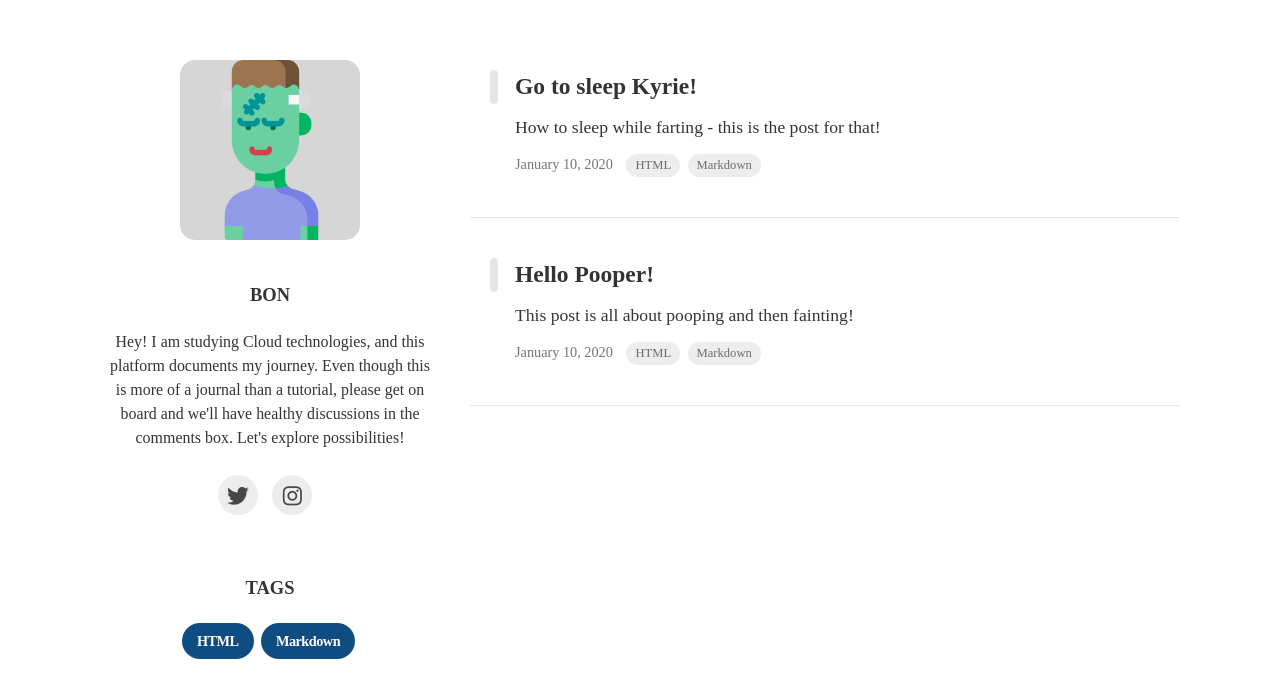
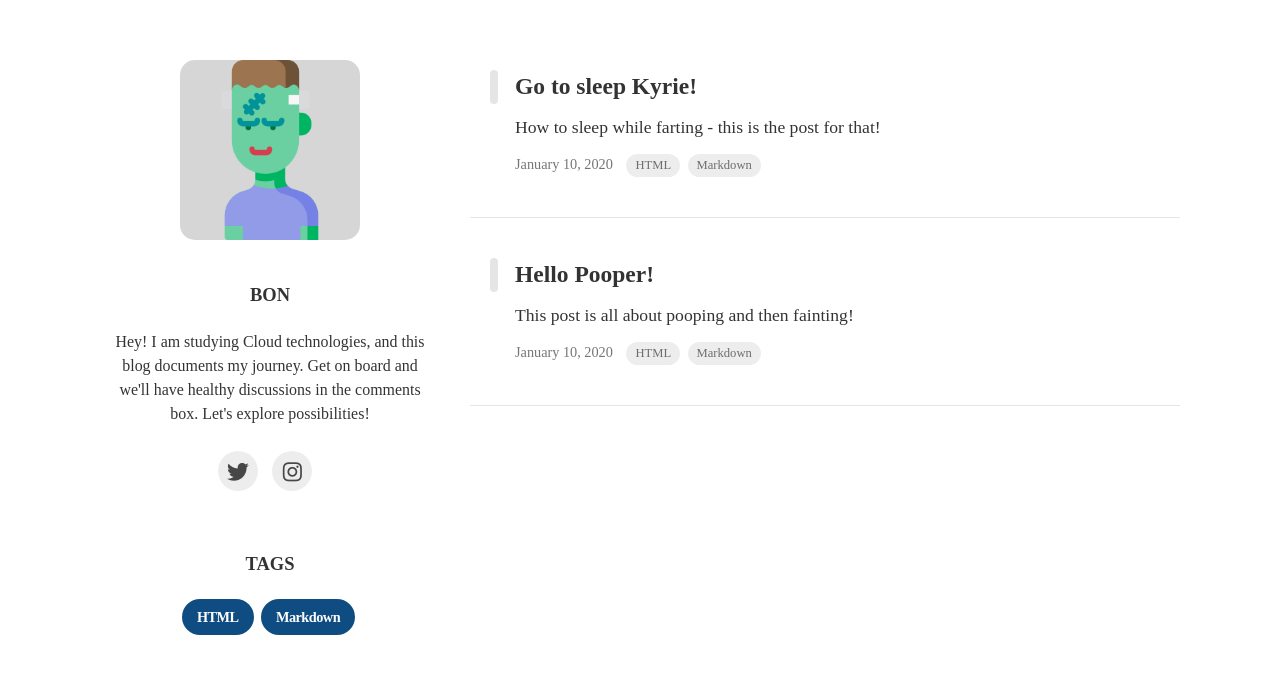
Before and after one commit to bonasfvck/blog, a Jekyll site: the page built from index.html, in a window 1280 px wide. Shown: the top 698 px of the page. Built offline with Jekyll 4.4.1, drawn with Linux system fonts in a browser that asks for light colours; nearby versions of some CDN libraries; some web fonts are replaced; the list of posts is cut into pages by our own code.

Commit message:
Update _config.yml

```diff
--- a/_config.yml
+++ b/_config.yml
@@ -11,14 +11,14 @@ theme_settings :
   profile :
     image : assets/img/frankestein.png
     username : Bon
-    description : Hey! I am studying Cloud technologies, and this platform documents my journey. Even though this is more of a journal than a tutorial, please get on board and we'll have healthy discussions in the comments box. Let's explore possibilities!
+    description : Hey! I am studying Cloud technologies, and this blog documents my journey. Get on board and we'll have healthy discussions in the comments box. Let's explore possibilities!
     experience :
       - start : 2014
         end : 2020
-        experience : Application Developer at the A Company
+        experience : Application Developer at A Company
       - start : 2013
         end : 2014
-        experience : Intern Developer at the S Company
+        experience : Intern Developer at S Company
     skills :
       - skill : AWS
         value : 10  # Percent value
```
